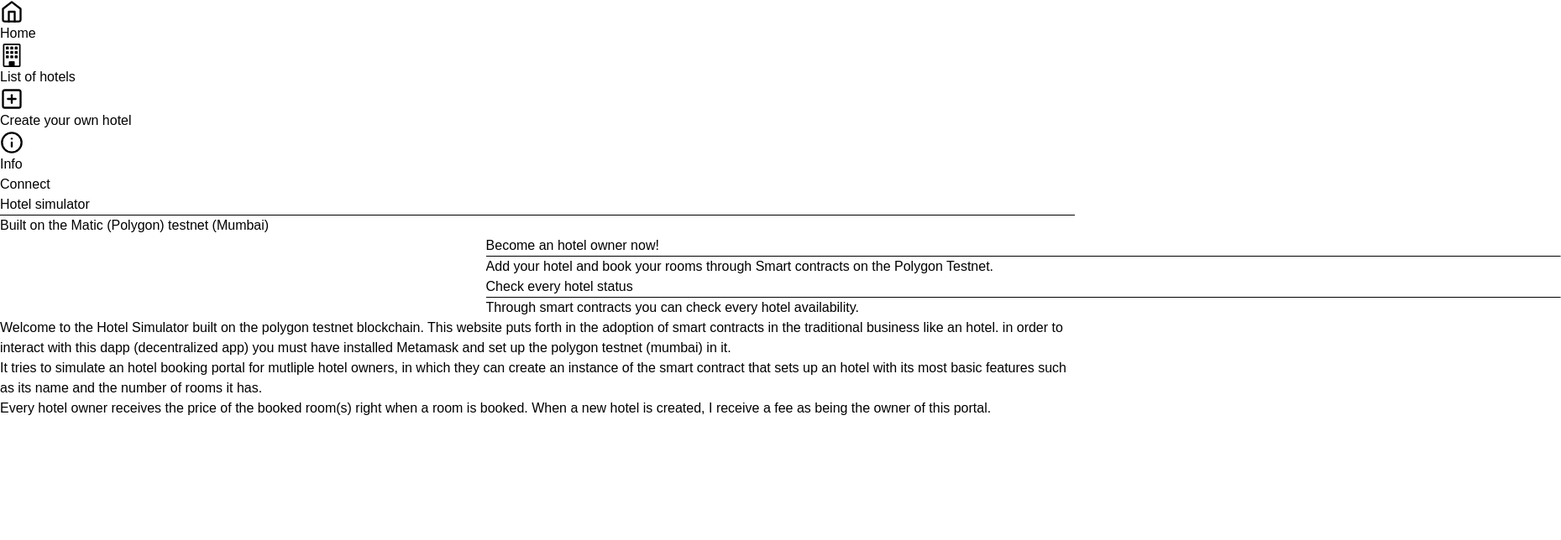
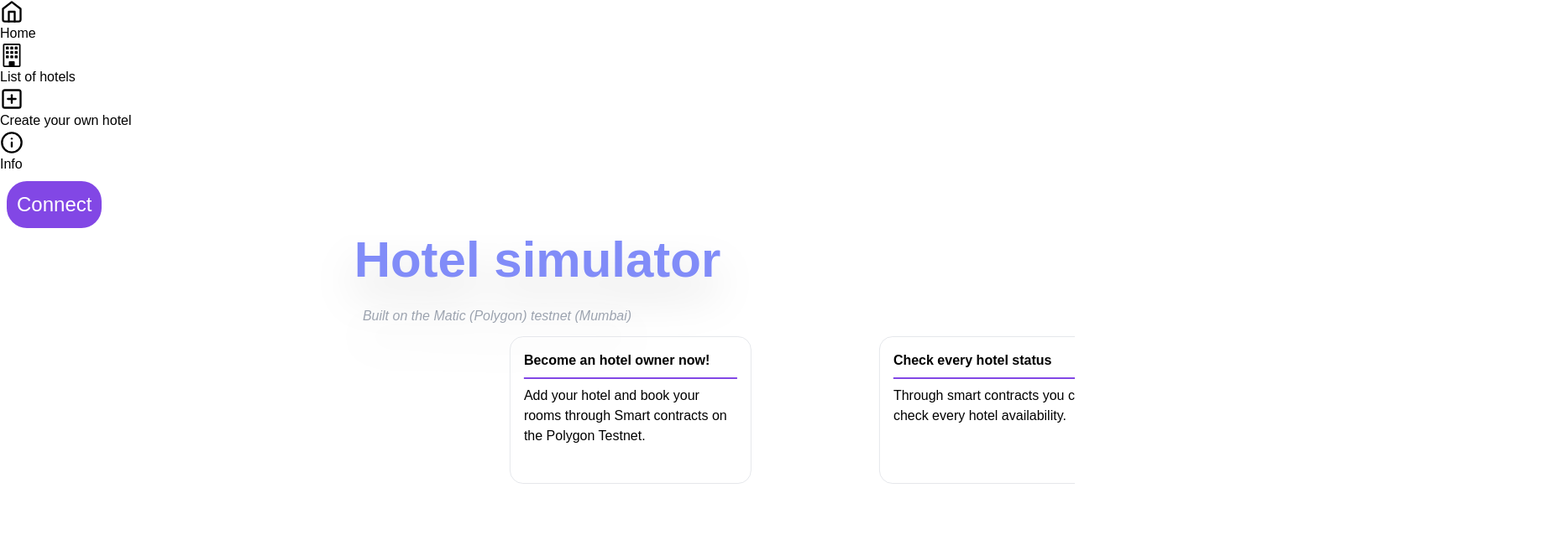
Before and after one commit to aspnxdd/hotel-simulator-solidity, a Next.js app: page / in a window 1280 px wide. Shown: the top 644 px of the page at 84% size, 1859 px wide, since content can reach past the window. Built offline with nearby package versions, Linux system fonts and the light colour scheme; no server answers; a web font is replaced by a local one.

Commit message:
Update tailwind.config.js

```diff
--- a/tailwind.config.js
+++ b/tailwind.config.js
@@ -1,6 +1,17 @@
 module.exports = {
 
-  purge: ['./index.html', './src/**/*.{js,ts,jsx,tsx}'],
+  purge: {
+    content: ['./components/**/*.tsx', './pages/**/*.tsx'],
+    safelist: [
+      'sidebar-icon',
+      'sidebar-icon-bottom',
+      'sidebar-tooltip',
+      'sidebar',
+      'connect-div',
+      'group',
+      'span-sidebar-tooltip'
+    ]
+  },
   mode: "jit",
   darkMode: false, // or 'media' or 'class'
   theme: {
@@ -17,10 +28,7 @@
     },
   },
   variants: {
-    extend: {
-      backgroundColor: ['checked'],
-      borderColor: ['checked'],
-    },
+    extend: {},
   },
   plugins: [],
 }
```
